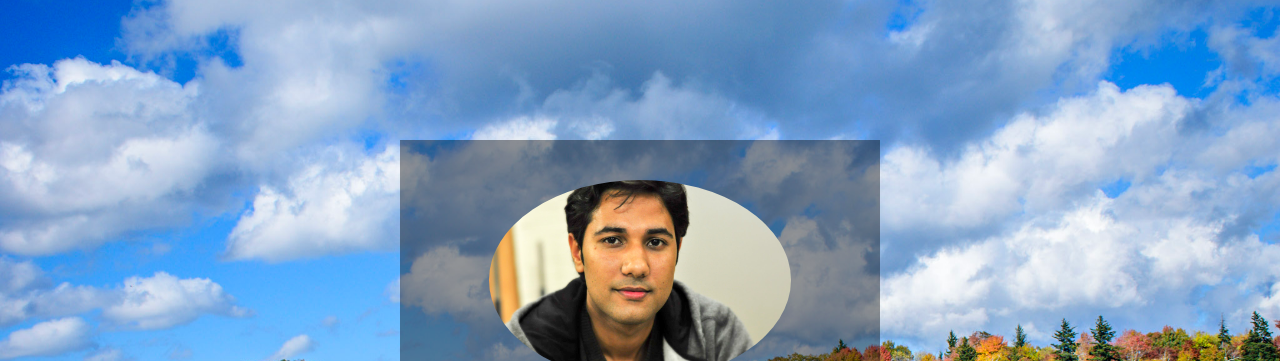
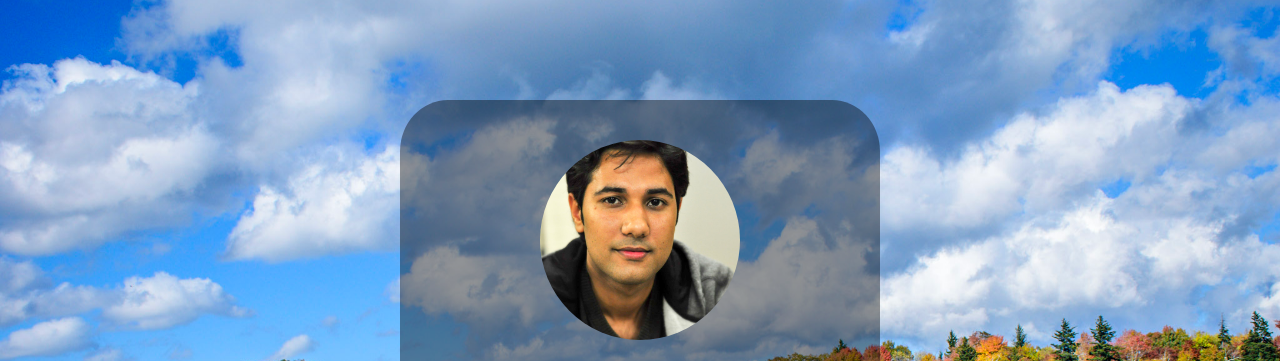
Before and after one commit to max15s/basicportfolio.github.io, a plain HTML site: page index.html in a window 1280 px wide. Shown: the top 361 px of the page. Drawn offline with Linux system fonts and the light colour scheme.

Commit message:
Add files via upload

```diff
--- a/css/style.css
+++ b/css/style.css
@@ -9,13 +9,14 @@ html{
 
 .main_profile_box{
   width:400px;
-  height: 400px;
+  height: auto;
   background: rgba(0, 0, 0, 0.4);
   padding: 40px;
   color: white;
   margin: 0 auto;
-  margin-top: 140px;
+  margin-top: 100px;
   text-align: center;
+  border-radius: 10%;
 }
 
 .main_profile_avatar_box{
@@ -26,7 +27,8 @@ html{
 .main_profile_pic{
   border-radius: 50%;
   height:200px;
-  /*width:200px;*/
+  width:200px;
+  object-fit: cover;
 }
 
 h1{
```
